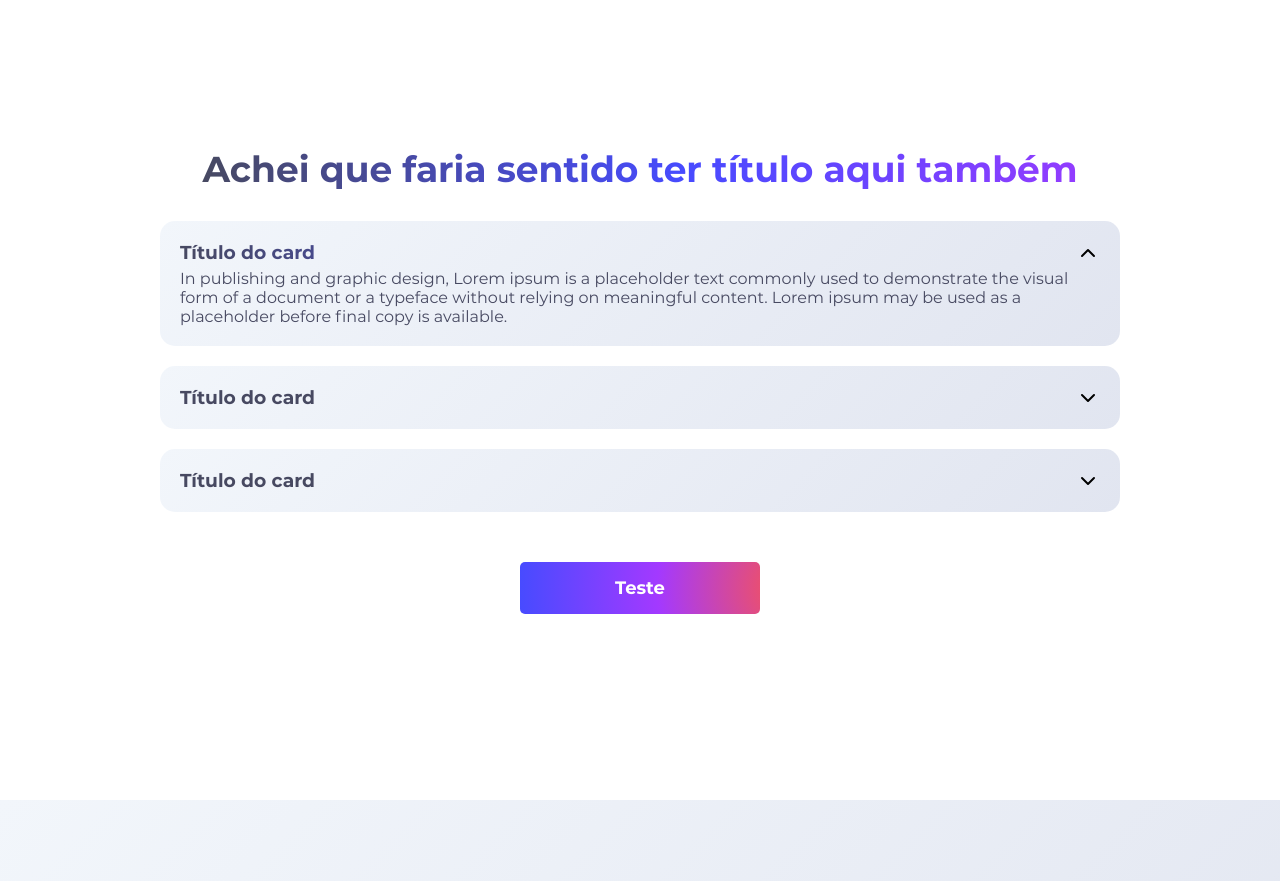
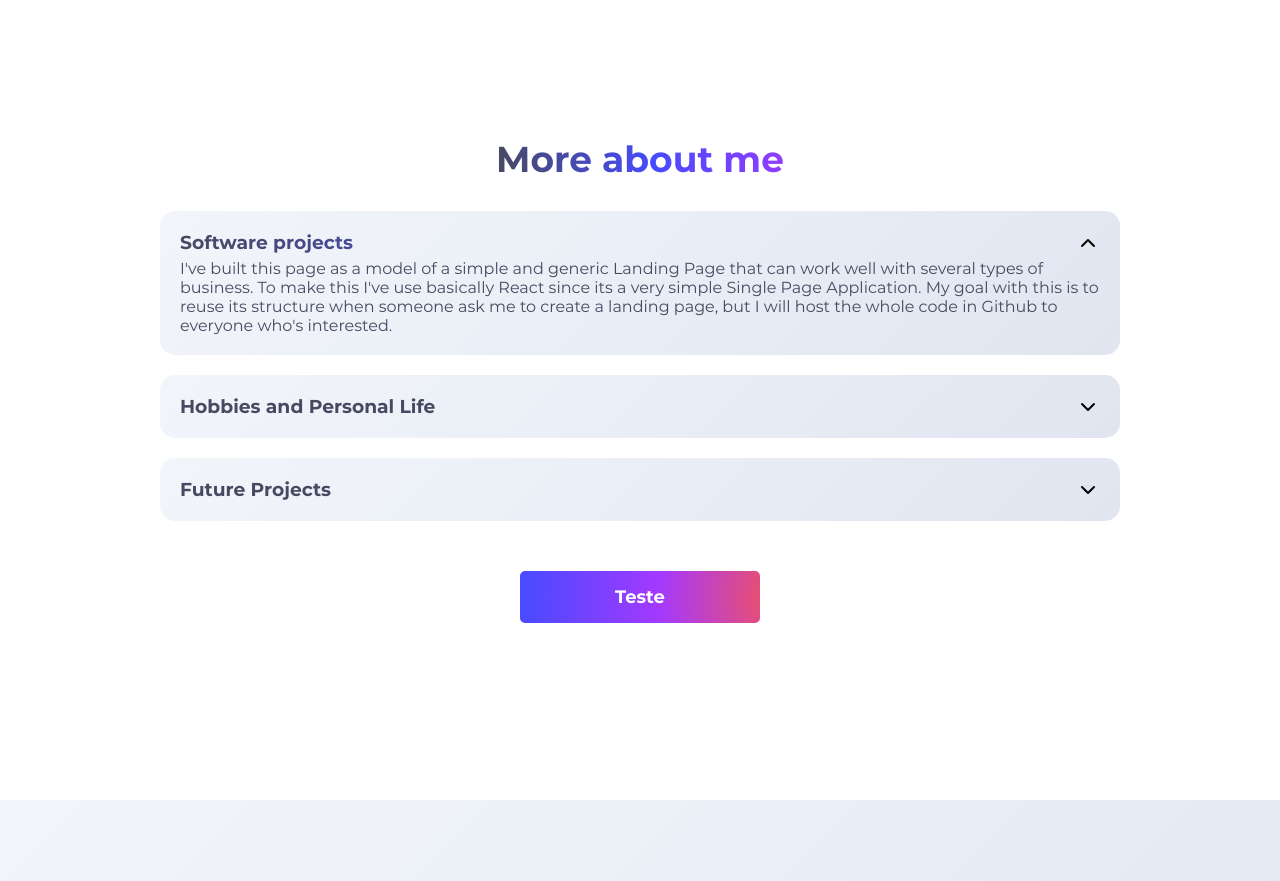
Before and after one commit to xavierhalison/landing, a React (Create React App) app: page / in a window 1280 px wide. Shown: the part 2400-3281 px from the top of the page. Built offline with nearby package versions, Linux system fonts and the light colour scheme.

Commit message:
more section

```diff
--- a/src/components/sections/dropdownTexts/index.js
+++ b/src/components/sections/dropdownTexts/index.js
@@ -17,37 +17,40 @@ function CardSection() {
 
   return (
     <Container id="dropdowns">
-      <Title gradient>Achei que faria sentido ter título aqui também</Title>
+      <Title gradient>More about me</Title>
       <DropdownGrid>
         <DropdownCard
-          title="Título do card"
+          title="Software projects"
           expanded={expandedCard[0]}
           toggle={() => toggle(0)}
         >
-          In publishing and graphic design, Lorem ipsum is a placeholder text
-          commonly used to demonstrate the visual form of a document or a
-          typeface without relying on meaningful content. Lorem ipsum may be
-          used as a placeholder before final copy is available.
+          I've built this page as a model of a simple and generic Landing Page
+          that can work well with several types of business. To make this I've
+          use basically React since its a very simple Single Page Application.
+          My goal with this is to reuse its structure when someone ask me to
+          create a landing page, but I will host the whole code in Github to
+          everyone who's interested.
         </DropdownCard>
         <DropdownCard
-          title="Título do card"
+          title="Hobbies and Personal Life"
           expanded={expandedCard[1]}
           toggle={() => toggle(1)}
         >
-          In publishing and graphic design, Lorem ipsum is a placeholder text
-          commonly used to demonstrate the visual form of a document or a
-          typeface without relying on meaningful content. Lorem ipsum may be
-          used as a placeholder before final copy is available.
+          My life isn't just code, I'm very far from this actually. I really
+          enjoy music, especially metal music, and it's part of my lifestyle, I
+          love to be part of the musical scene playing in bands and going to
+          events. I also love classic cars and own a 1975 VW Beetle which I've
+          been working in it's restauration in the last months.
         </DropdownCard>
         <DropdownCard
-          title="Título do card"
+          title="Future Projects"
           expanded={expandedCard[2]}
           toggle={() => toggle(2)}
         >
-          In publishing and graphic design, Lorem ipsum is a placeholder text
-          commonly used to demonstrate the visual form of a document or a
-          typeface without relying on meaningful content. Lorem ipsum may be
-          used as a placeholder before final copy is available.
+          I want to incorporate a CMS to this space so I'll can write about tech
+          related things. I also want to expand my participation in the musical
+          scene using my development skills to create applications in order to
+          support independent artist in my area.
         </DropdownCard>
       </DropdownGrid>
       <MainCTA>Teste</MainCTA>
```
